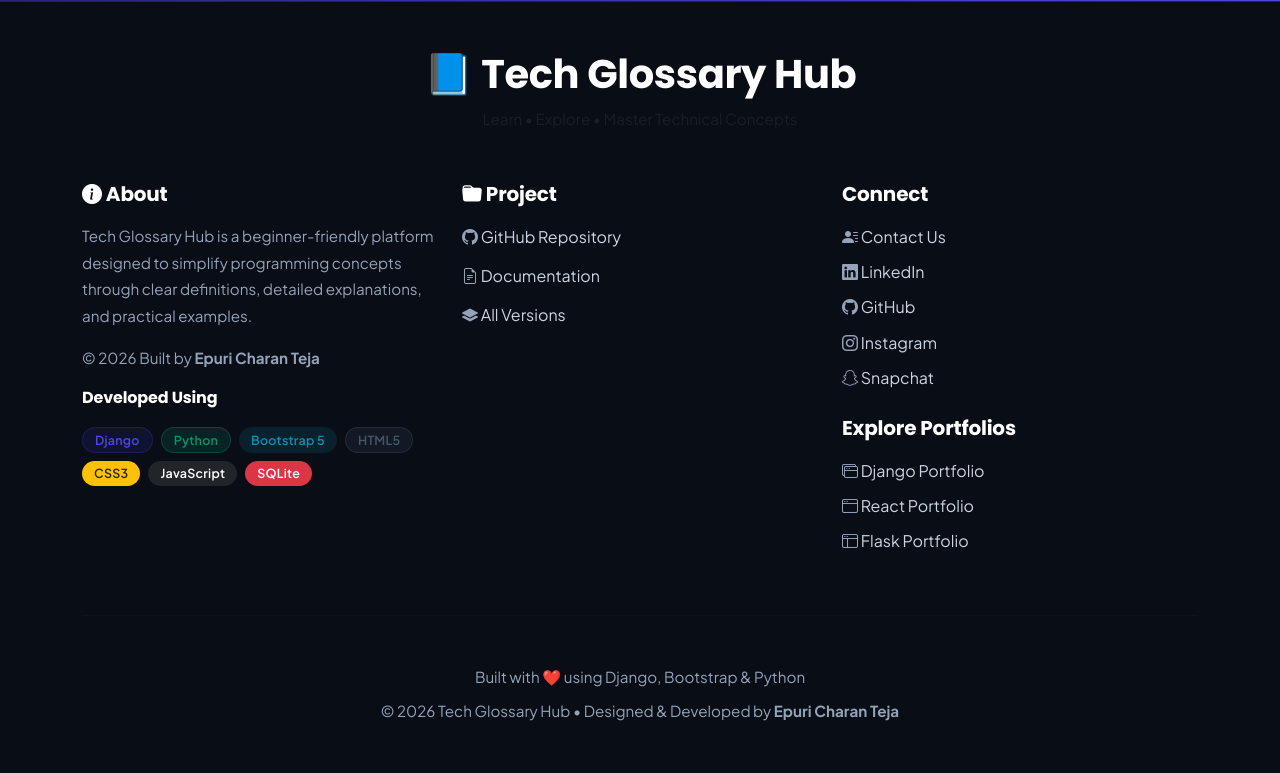
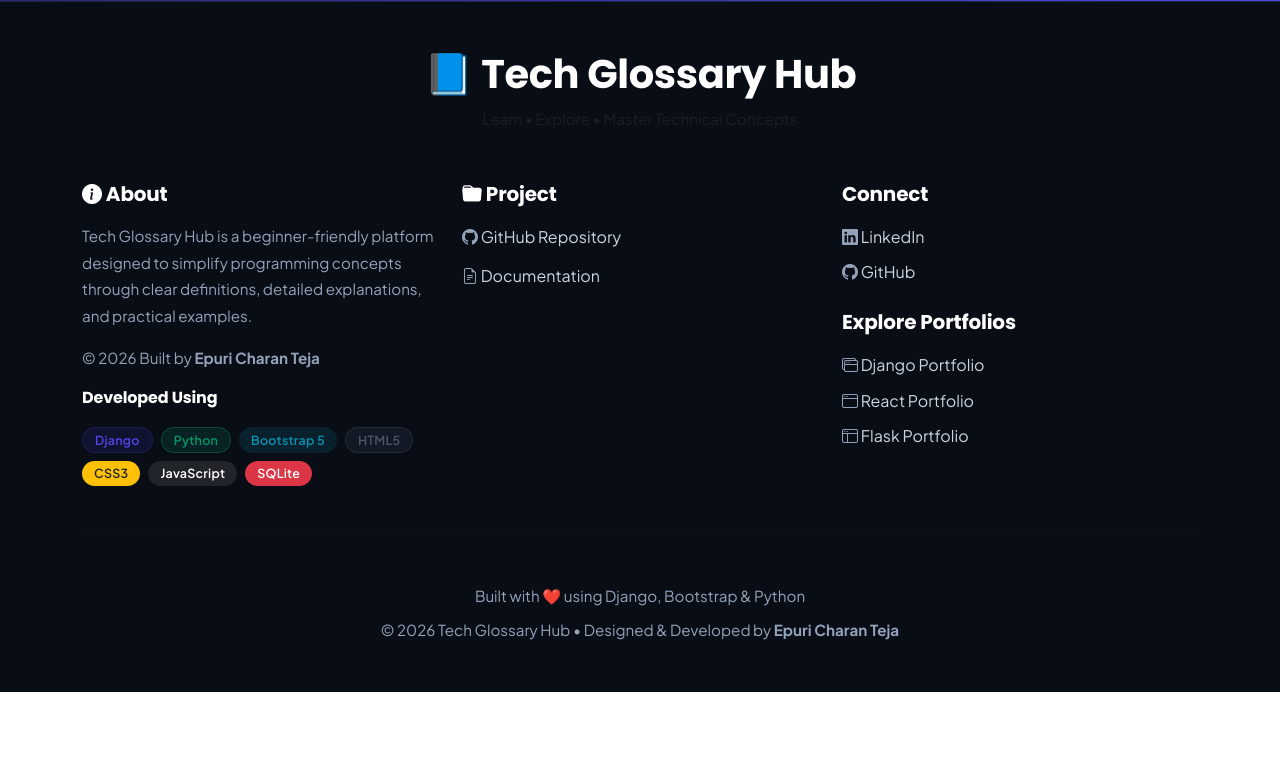
Before and after one commit to charanepuri/tech-glossary-hub, a Django app: page /about/ in a window 1280 px wide. Shown: the part 2303-3076 px from the top of the page. After the commit the page ends 2995 px from the top, so only its background shows below. Run offline with Django 5.2, Linux system fonts and the light colour scheme.

Commit message:
made some changes in footer

```diff
--- a/tech_glossary_hub/templates/glossary/partials/footer.html
+++ b/tech_glossary_hub/templates/glossary/partials/footer.html
@@ -108,13 +108,13 @@
 
                     </li>
 
-                    <li class="bi bi-layers-fill me-2">
+                    <!-- <li class="bi bi-layers-fill me-2">
 
                         <a style="text-decoration: none;" href="{% url 'versions' %}">
                             All Versions
                         </a>
 
-                    </li>
+                    </li> -->
 
                 </ul>
 
@@ -131,13 +131,13 @@
 
                 <ul class="list-unstyled mb-4">
 
-                    <li class="mb-2 bi bi-person-lines-fill me-2">
+                    <!-- <li class="mb-2 bi bi-person-lines-fill me-2">
 
                         <a style="text-decoration: none;" href="{% url 'contact' %}">
                             Contact Us
                         </a>
 
-                    </li>
+                    </li> -->
 
                     <li class="mb-2 bi bi-linkedin me-2">
 
@@ -155,7 +155,7 @@
 
                     </li>
 
-                    <li class="mb-2 bi bi-instagram me-2">
+                    <!-- <li class="mb-2 bi bi-instagram me-2">
 
                         <a style="text-decoration: none;" href="https://www.instagram.com/_just_call_me_charan_tej" target="_blank" rel="noopener noreferrer">
                             Instagram
@@ -169,7 +169,7 @@
                             Snapchat
                         </a>
 
-                    </li>
+                    </li> -->
 
                 </ul>
 
```
